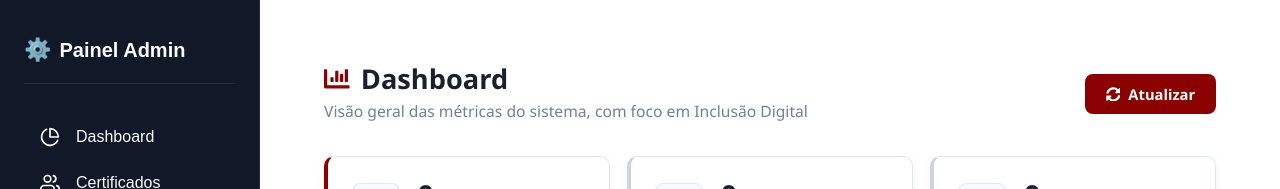
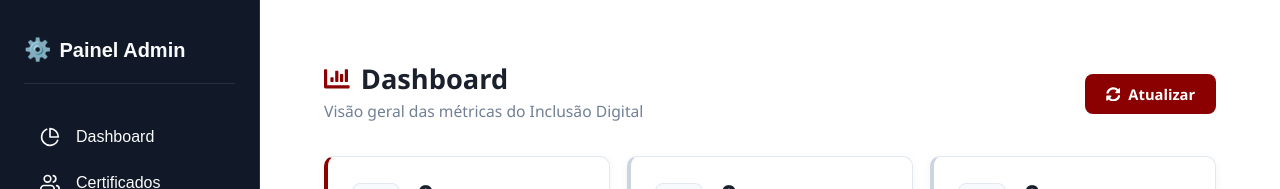
Before and after one commit to FUNDESJ/site-fundesj, a React (Vite) app: page /admin in a window 1280 px wide. Shown: the top 189 px of the page. Built offline with nearby package versions, Linux system fonts and the light colour scheme; no server answers; sample sign-in values are in the browser's storage.

Commit message:
alteração de texto na pag dashboard admin

```diff
--- a/src/pages/admin/paginas/Dashboard.jsx
+++ b/src/pages/admin/paginas/Dashboard.jsx
@@ -147,7 +147,7 @@ export default function Dashboard() {
                         <FaChartBar className="dashboard-header-icon" />
                         Dashboard
                     </h1>
-                    <p>Visão geral das métricas do sistema, com foco em Inclusão Digital</p>
+                    <p>Visão geral das métricas do Inclusão Digital</p>
                 </div>
                 <button className="dashboard-refresh" onClick={carregarDados} title="Atualizar métricas">
                     <FaSyncAlt /> Atualizar
--- a/src/pages/usj/index.jsx
+++ b/src/pages/usj/index.jsx
@@ -42,7 +42,7 @@ function USJ() {
 
       <div className="usj-content-section">
         <h2 className="usj-section-title">LEGISLAÇÃO</h2>
-        <a href="https://fundesj.com.br/wp-content/uploads/2022/10/INSTRUC%CC%A7A%CC%83O-NORMATIVA-No-002-2022-FUNDESJ-COM-SITE.pdf" target="_blank" rel="noopener noreferrer"><p className="usj-section-text">Instrução normativa Nº 002/2022/FUNDESJ</p></a>
+        <a href="https://fundesj.saojose.sc.gov.br/wp-content/uploads/2022/10/INSTRUC%CC%A7A%CC%83O-NORMATIVA-No-002-2022-FUNDESJ-COM-SITE.pdf" target="_blank" rel="noopener noreferrer"><p className="usj-section-text">Instrução normativa Nº 002/2022/FUNDESJ</p></a>
       </div>
 
       <Footer />
```
Also changed, not shown: src/pages/admin/paginas/IdBasico/Modal/ModalEditarInscrito.jsx (line endings or trailing spaces).
